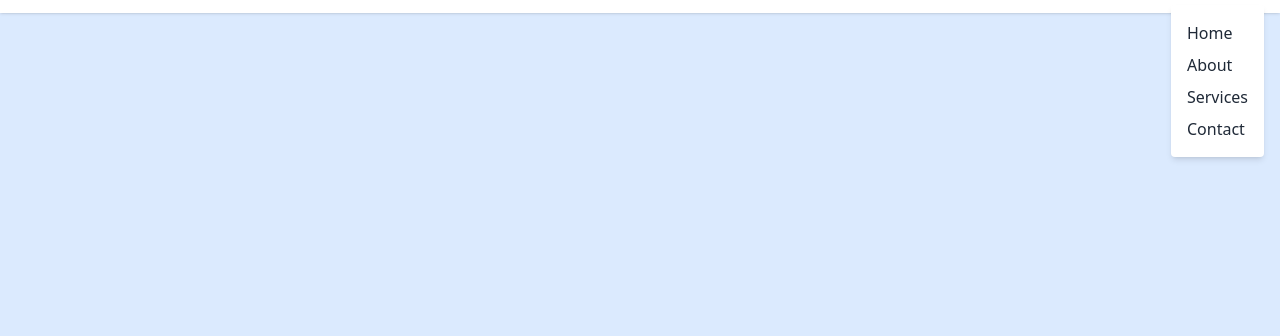
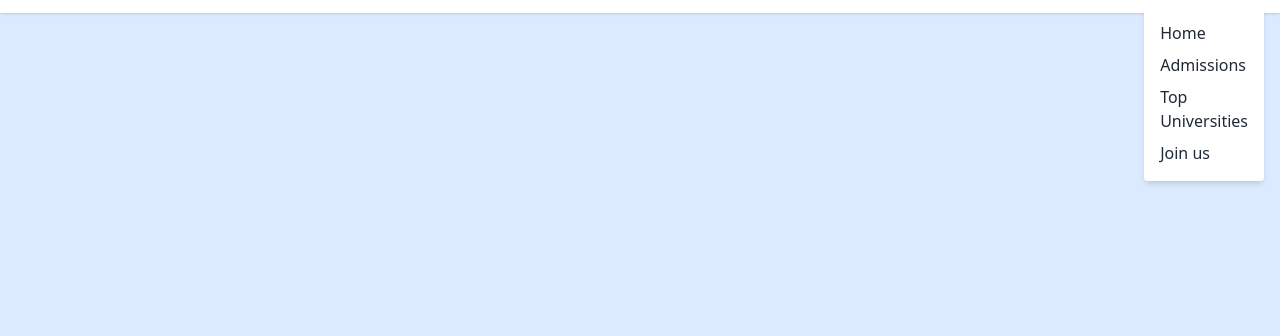
Before and after one commit to crossgrad/home, a plain HTML site: page index.html in a window 1280 px wide. Both pictures are taken after a click on the button "Menu". Shown: the part 59-395 px from the top of the page. Drawn offline with nearby package versions, Linux system fonts and the light colour scheme.

Commit message:
Update index.html

```diff
--- a/index.html
+++ b/index.html
@@ -3,7 +3,7 @@
 <head>
   <meta charset="UTF-8" />
   <meta name="viewport" content="width=device-width, initial-scale=1.0" />
-  <title>CROSSGRAD - Precise Guidance Powered by Students </title>
+  <title>CROSSGRAD - Admission Guidance to the Point. </title>
   <script src="https://cdn.tailwindcss.com"></script>
   <style>
     html, body {
@@ -53,9 +53,9 @@
       <button id="menuBtn" class="px-4 py-2 bg-gray-300 rounded">Menu</button>
       <nav id="mobileMenu" class="hidden absolute right-0 mt-2 bg-white shadow-md rounded p-4 space-y-2">
         <a href="#home" class="block hover:underline">Home</a>
-        <a href="#about" class="block hover:underline">About</a>
-        <a href="#services" class="block hover:underline">Services</a>
-        <a href="#contact" class="block hover:underline">Contact</a>
+        <a href="#about" class="block hover:underline">Admissions</a>
+        <a href="#services" class="block hover:underline">Top Universities</a>
+        <a href="#contact" class="block hover:underline">Join us</a>
       </nav>
     </div>
   </header>
@@ -72,14 +72,14 @@
       <section id="about" class="section flex items-center justify-center bg-green-100">
         <div class="text-center">
           <h2 class="text-4xl font-bold mb-4">Admissions - A cake walk.</h2>
-          <p class="text-lg">Discover students who have successfully gained admission to universities across the globe. Learn directly from their journeys, ask questions, and find support. It's guidance that gets you in!</p>
+          <p class="text-lg">Discover students who have successfully gained admission to universities across the globe. Learn directly from their journeys. It's guidance that gets you in!</p>
         </div>
       </section>
 
       <section id="services" class="section flex items-center justify-center bg-yellow-100">
         <div class="text-center">
-          <h2 class="text-4xl font-bold mb-4">Top Univerities and Adminission Score Calculator</h2>
-          <p class="text-lg">Get a curated list of the top universities worldwide. Share your academic and extracurricular profile and know your estimated admission score. Get a realistic sense of where you can apply and what you need to work on.</p>
+          <h2 class="text-4xl font-bold mb-4">Top Univerities and Admission Score Calculator</h2>
+          <p class="text-lg">Get a curated list of the top universities worldwide. Share your academic and extracurricular profile, and know your estimated admission score. Get a realistic sense of where you can apply and what you need to work on.</p>
         </div>
       </section>
 
```
